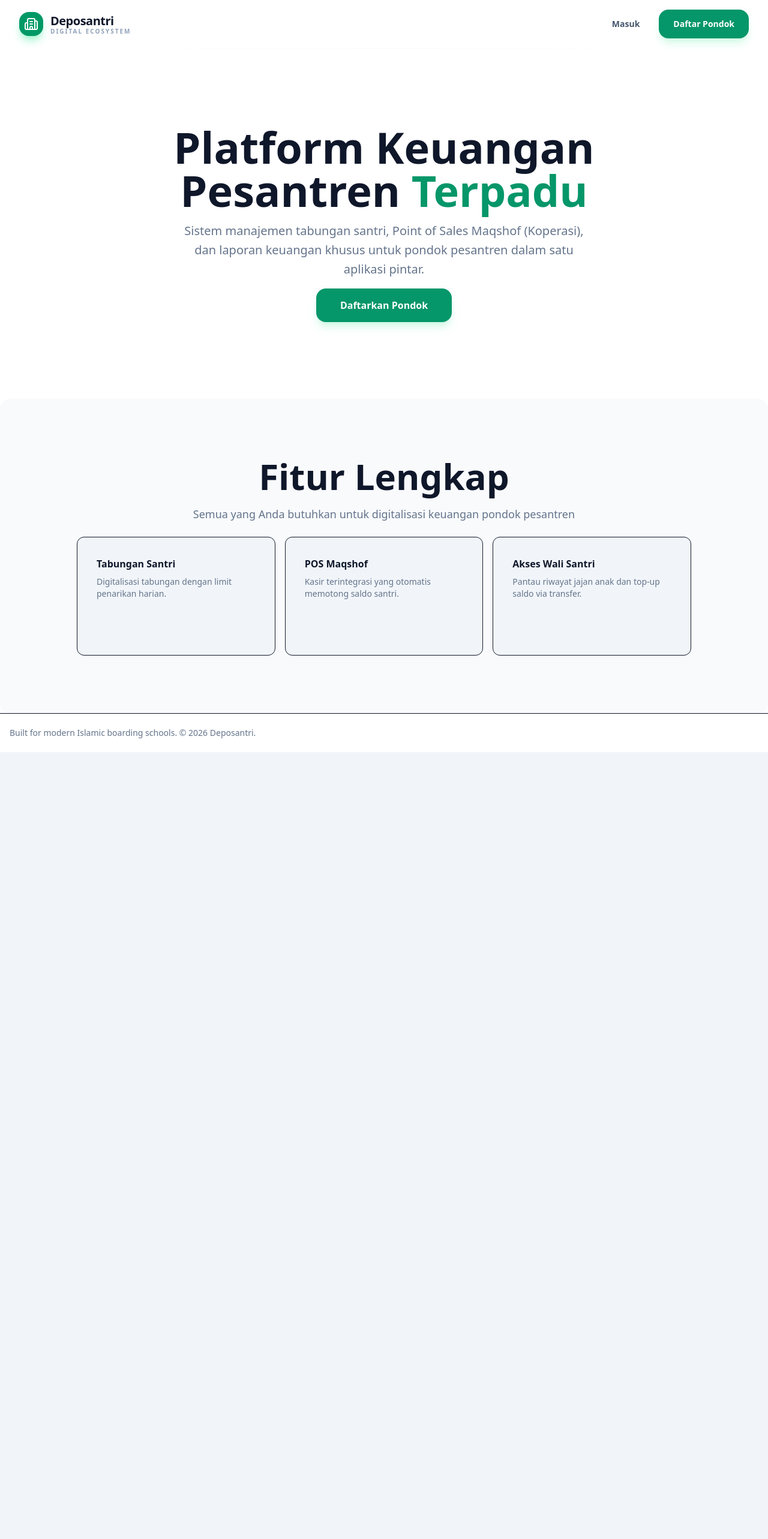
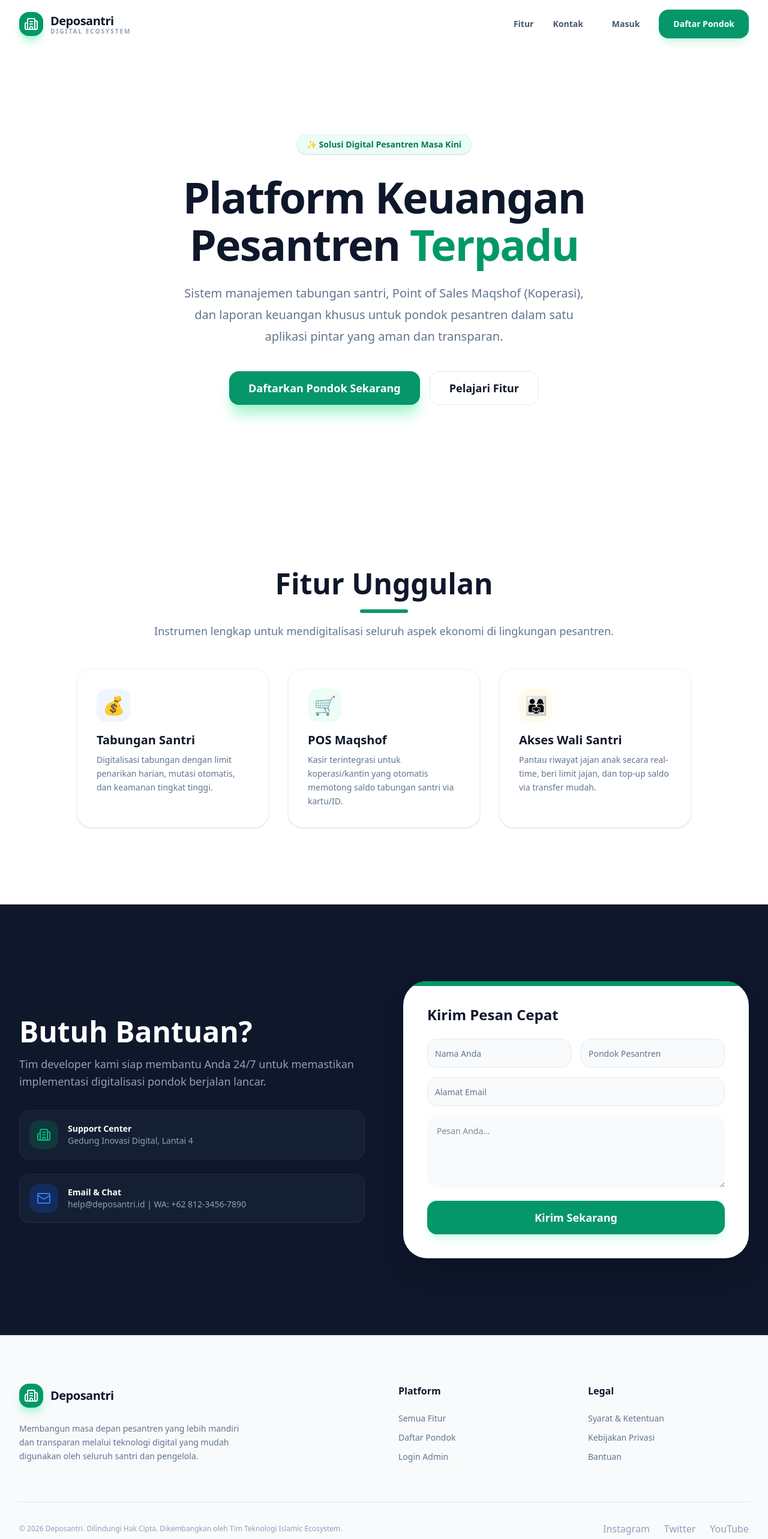
Before and after one commit to rizts/maqshop, a Next.js app: page / in a window 1280 px wide. Shown: the top 2566 px of the page at 60% size. Before the commit the page ends 1254 px from the top, so only its background shows below. Built offline with nearby package versions, Linux system fonts and the light colour scheme.

Commit message:
feat(landing): add features navigation, contact section, and redesigned premium footer转换

```diff
--- a/app/page.tsx
+++ b/app/page.tsx
@@ -1,6 +1,7 @@
 import Link from 'next/link'
 import { Button } from '@/components/ui/button'
-import { Building2 } from 'lucide-react'
+import { Input } from '@/components/ui/input'
+import { Building2, Mail, Phone, MapPin } from 'lucide-react'
 
 export default function PlatformLandingPage() {
   return (
@@ -21,8 +22,14 @@ export default function PlatformLandingPage() {
             </div>
           </Link>
 
-          <nav className="flex items-center gap-8">
-            <Link href="/login" className="text-sm font-semibold text-slate-600 hover:text-emerald-600 transition-colors">
+          <nav className="hidden md:flex items-center gap-8">
+            <Link href="#features" className="text-sm font-semibold text-slate-600 hover:text-emerald-600 transition-colors">
+              Fitur
+            </Link>
+            <Link href="#contact" className="text-sm font-semibold text-slate-600 hover:text-emerald-600 transition-colors">
+              Kontak
+            </Link>
+            <Link href="/login" className="text-sm font-semibold text-slate-600 hover:text-emerald-600 transition-colors ml-4">
               Masuk
             </Link>
             <Button asChild className="rounded-xl px-6 font-bold shadow-lg shadow-emerald-100 transition-all hover:scale-105 active:scale-95">
@@ -35,69 +42,174 @@ export default function PlatformLandingPage() {
       </header>
 
       <main className="flex-1">
-        <section className="space-y-6 pb-8 pt-6 md:pb-12 md:pt-10 lg:py-32">
-          <div className="container mx-auto flex max-w-[64rem] flex-col items-center gap-4 text-center px-4">
-            <h1 className="font-sans text-3xl font-bold sm:text-5xl md:text-6xl lg:text-7xl">
-              Platform Keuangan Pesantren <span className="text-primary">Terpadu</span>
+        <section className="relative overflow-hidden space-y-6 pb-20 pt-16 md:pb-28 md:pt-24 lg:py-36">
+          {/* Background decoration elements */}
+          <div className="absolute top-0 right-0 -z-10 translate-x-1/4 -translate-y-1/4">
+            <div className="h-96 w-96 rounded-full bg-emerald-50 blur-3xl opacity-60" />
+          </div>
+
+          <div className="container mx-auto flex max-w-[64rem] flex-col items-center gap-6 text-center px-6 lg:px-8">
+            <div className="inline-flex items-center rounded-full bg-emerald-50 px-4 py-1.5 text-sm font-semibold text-emerald-700 shadow-sm ring-1 ring-emerald-600/10 mb-2 animate-fade-in">
+              ✨ Solusi Digital Pesantren Masa Kini
+            </div>
+            <h1 className="font-black text-4xl sm:text-5xl md:text-6xl lg:text-7xl text-slate-900 tracking-tight leading-[1.1]">
+              Platform Keuangan Pesantren <span className="text-emerald-600">Terpadu</span>
             </h1>
-            <p className="max-w-[42rem] leading-normal text-muted-foreground sm:text-xl sm:leading-8">
+            <p className="max-w-[42rem] leading-relaxed text-slate-500 sm:text-xl sm:leading-9">
               Sistem manajemen tabungan santri, Point of Sales Maqshof (Koperasi),
-              dan laporan keuangan khusus untuk pondok pesantren dalam satu aplikasi pintar.
+              dan laporan keuangan khusus untuk pondok pesantren dalam satu aplikasi pintar yang aman dan transparan.
             </p>
-            <div className="space-x-4">
-              <Button size="lg" asChild>
-                <Link href="/get-started">Daftarkan Pondok</Link>
+            <div className="flex flex-col sm:flex-row items-center justify-center gap-4 mt-4">
+              <Button size="lg" asChild className="h-14 px-8 text-lg font-bold rounded-2xl shadow-xl shadow-emerald-200 transition-all hover:scale-[1.03]">
+                <Link href="/get-started">Daftarkan Pondok Sekarang</Link>
+              </Button>
+              <Button size="lg" variant="outline" asChild className="h-14 px-8 text-lg font-bold rounded-2xl border-slate-200 hover:bg-slate-50 transition-all">
+                <Link href="#features">Pelajari Fitur</Link>
               </Button>
             </div>
           </div>
         </section>
 
-        <section id="features" className="container mx-auto space-y-6 bg-slate-50 py-8 md:py-12 lg:py-24 px-4 rounded-xl">
+        <section id="features" className="container mx-auto space-y-12 py-20 md:py-28 lg:py-32 px-6 lg:px-8 scroll-mt-20">
           <div className="mx-auto flex max-w-[58rem] flex-col items-center space-y-4 text-center">
-            <h2 className="font-bold text-3xl leading-[1.1] sm:text-3xl md:text-6xl">
-              Fitur Lengkap
+            <h2 className="font-black text-3xl leading-[1.1] sm:text-4xl md:text-5xl text-slate-900">
+              Fitur Unggulan
             </h2>
-            <p className="max-w-[85%] leading-normal text-muted-foreground sm:text-lg sm:leading-7">
-              Semua yang Anda butuhkan untuk digitalisasi keuangan pondok pesantren
+            <div className="h-1.5 w-20 bg-emerald-600 rounded-full" />
+            <p className="max-w-[85%] leading-relaxed text-slate-500 sm:text-lg">
+              Instrumen lengkap untuk mendigitalisasi seluruh aspek ekonomi di lingkungan pesantren.
             </p>
           </div>
 
-          <div className="mx-auto grid justify-center gap-4 sm:grid-cols-2 md:max-w-[64rem] md:grid-cols-3">
-            <div className="relative overflow-hidden rounded-lg border bg-background p-2">
-              <div className="flex h-[180px] flex-col justify-between rounded-md p-6">
+          <div className="mx-auto grid justify-center gap-8 sm:grid-cols-2 md:max-w-[64rem] md:grid-cols-3">
+            {[
+              {
+                title: "Tabungan Santri",
+                desc: "Digitalisasi tabungan dengan limit penarikan harian, mutasi otomatis, dan keamanan tingkat tinggi.",
+                bg: "bg-blue-50",
+                icon: "💰"
+              },
+              {
+                title: "POS Maqshof",
+                desc: "Kasir terintegrasi untuk koperasi/kantin yang otomatis memotong saldo tabungan santri via kartu/ID.",
+                bg: "bg-emerald-50",
+                icon: "🛒"
+              },
+              {
+                title: "Akses Wali Santri",
+                desc: "Pantau riwayat jajan anak secara real-time, beri limit jajan, dan top-up saldo via transfer mudah.",
+                bg: "bg-amber-50",
+                icon: "👨‍👩‍👧"
+              }
+            ].map((f, i) => (
+              <div key={i} className="group relative overflow-hidden rounded-3xl border border-slate-100 bg-white p-8 shadow-sm transition-all hover:shadow-xl hover:border-emerald-100 hover:-translate-y-1">
+                <div className={`mb-4 flex h-14 w-14 items-center justify-center rounded-2xl ${f.bg} text-3xl`}>
+                  {f.icon}
+                </div>
                 <div className="space-y-2">
-                  <h3 className="font-bold">Tabungan Santri</h3>
-                  <p className="text-sm text-muted-foreground">Digitalisasi tabungan dengan limit penarikan harian.</p>
+                  <h3 className="font-bold text-xl text-slate-900">{f.title}</h3>
+                  <p className="text-sm leading-relaxed text-slate-500">{f.desc}</p>
                 </div>
               </div>
-            </div>
+            ))}
+          </div>
+        </section>
 
-            <div className="relative overflow-hidden rounded-lg border bg-background p-2">
-              <div className="flex h-[180px] flex-col justify-between rounded-md p-6">
-                <div className="space-y-2">
-                  <h3 className="font-bold">POS Maqshof</h3>
-                  <p className="text-sm text-muted-foreground">Kasir terintegrasi yang otomatis memotong saldo santri.</p>
+        <section id="contact" className="bg-slate-900 py-24 md:py-32 scroll-mt-20">
+          <div className="container mx-auto px-6 lg:px-8">
+            <div className="grid lg:grid-cols-2 gap-16 items-center">
+              <div className="space-y-8">
+                <div className="space-y-4">
+                  <h2 className="text-3xl font-black text-white sm:text-4xl md:text-5xl">Butuh Bantuan?</h2>
+                  <p className="text-slate-400 text-lg leading-relaxed">
+                    Tim developer kami siap membantu Anda 24/7 untuk memastikan implementasi digitalisasi pondok berjalan lancar.
+                  </p>
+                </div>
+
+                <div className="grid gap-6">
+                  <div className="flex items-center gap-4 bg-slate-800/50 p-4 rounded-2xl border border-white/5">
+                    <div className="h-12 w-12 rounded-xl bg-emerald-600/20 flex items-center justify-center text-emerald-500">
+                      <Building2 className="h-6 w-6" />
+                    </div>
+                    <div>
+                      <p className="text-sm font-bold text-white">Support Center</p>
+                      <p className="text-sm text-slate-400">Gedung Inovasi Digital, Lantai 4</p>
+                    </div>
+                  </div>
+                  <div className="flex items-center gap-4 bg-slate-800/50 p-4 rounded-2xl border border-white/5">
+                    <div className="h-12 w-12 rounded-xl bg-blue-600/20 flex items-center justify-center text-blue-500">
+                      <Mail className="h-6 w-6" />
+                    </div>
+                    <div>
+                      <p className="text-sm font-bold text-white">Email & Chat</p>
+                      <p className="text-sm text-slate-400">help@deposantri.id | WA: +62 812-3456-7890</p>
+                    </div>
+                  </div>
                 </div>
               </div>
-            </div>
 
-            <div className="relative overflow-hidden rounded-lg border bg-background p-2">
-              <div className="flex h-[180px] flex-col justify-between rounded-md p-6">
-                <div className="space-y-2">
-                  <h3 className="font-bold">Akses Wali Santri</h3>
-                  <p className="text-sm text-muted-foreground">Pantau riwayat jajan anak dan top-up saldo via transfer.</p>
-                </div>
+              <div className="bg-white rounded-[2.5rem] p-8 md:p-10 shadow-2xl relative overflow-hidden">
+                <div className="absolute top-0 right-0 h-2 bg-emerald-600 w-full" />
+                <h3 className="text-2xl font-bold text-slate-900 mb-6">Kirim Pesan Cepat</h3>
+                <form className="space-y-4">
+                  <div className="grid sm:grid-cols-2 gap-4">
+                    <Input placeholder="Nama Anda" className="h-12 rounded-xl border-slate-200 bg-slate-50" />
+                    <Input placeholder="Pondok Pesantren" className="h-12 rounded-xl border-slate-200 bg-slate-50" />
+                  </div>
+                  <Input placeholder="Alamat Email" className="h-12 rounded-xl border-slate-200 bg-slate-50" />
+                  <textarea placeholder="Pesan Anda..." className="w-full min-h-[120px] rounded-xl border-slate-200 bg-slate-50 p-4 text-sm focus:ring-emerald-600 focus:border-emerald-600 outline-none" />
+                  <Button className="w-full h-14 rounded-2xl font-bold text-lg shadow-lg shadow-emerald-100">Kirim Sekarang</Button>
+                </form>
               </div>
             </div>
           </div>
         </section>
       </main>
 
-      <footer className="border-t py-6 md:py-0">
-        <div className="container mx-auto flex flex-col items-center justify-between gap-4 md:h-16 md:flex-row px-4">
-          <p className="text-center text-sm leading-loose text-muted-foreground md:text-left">
-            Built for modern Islamic boarding schools. © {new Date().getFullYear()} Deposantri.
-          </p>
+      <footer className="bg-slate-50 border-t border-slate-200 pb-12 pt-20">
+        <div className="container mx-auto px-6 lg:px-8">
+          <div className="grid grid-cols-1 md:grid-cols-4 gap-12 mb-16">
+            <div className="col-span-1 md:col-span-2 space-y-6">
+              <Link href="/" className="flex items-center gap-3">
+                <div className="flex h-10 w-10 items-center justify-center rounded-xl bg-emerald-600 shadow-lg shadow-emerald-200">
+                  <Building2 className="h-6 w-6 text-white" />
+                </div>
+                <span className="text-xl font-black text-slate-900 tracking-tight">Deposantri</span>
+              </Link>
+              <p className="text-slate-500 text-sm max-w-sm leading-relaxed">
+                Membangun masa depan pesantren yang lebih mandiri dan transparan melalui teknologi digital yang mudah digunakan oleh seluruh santri dan pengelola.
+              </p>
+            </div>
+
+            <div className="space-y-6">
+              <h4 className="font-bold text-slate-900">Platform</h4>
+              <ul className="space-y-3 text-sm text-slate-500">
+                <li><Link href="#features" className="hover:text-emerald-600 transition-colors">Semua Fitur</Link></li>
+                <li><Link href="/get-started" className="hover:text-emerald-600 transition-colors">Daftar Pondok</Link></li>
+                <li><Link href="/login" className="hover:text-emerald-600 transition-colors">Login Admin</Link></li>
+              </ul>
+            </div>
+
+            <div className="space-y-6">
+              <h4 className="font-bold text-slate-900">Legal</h4>
+              <ul className="space-y-3 text-sm text-slate-500">
+                <li><Link href="#" className="hover:text-emerald-600 transition-colors">Syarat & Ketentuan</Link></li>
+                <li><Link href="#" className="hover:text-emerald-600 transition-colors">Kebijakan Privasi</Link></li>
+                <li><Link href="#" className="hover:text-emerald-600 transition-colors">Bantuan</Link></li>
+              </ul>
+            </div>
+          </div>
+
+          <div className="pt-8 border-t border-slate-200 flex flex-col md:flex-row justify-between items-center gap-4">
+            <p className="text-slate-400 text-xs text-center md:text-left">
+              &copy; {new Date().getFullYear()} Deposantri. Dilindungi Hak Cipta. Dikembangkan oleh Tim Teknologi Islamic Ecosystem.
+            </p>
+            <div className="flex items-center gap-6">
+              <Link href="#" className="text-slate-400 hover:text-emerald-600 transition-colors">Instagram</Link>
+              <Link href="#" className="text-slate-400 hover:text-emerald-600 transition-colors">Twitter</Link>
+              <Link href="#" className="text-slate-400 hover:text-emerald-600 transition-colors">YouTube</Link>
+            </div>
+          </div>
         </div>
       </footer>
     </div>
```
